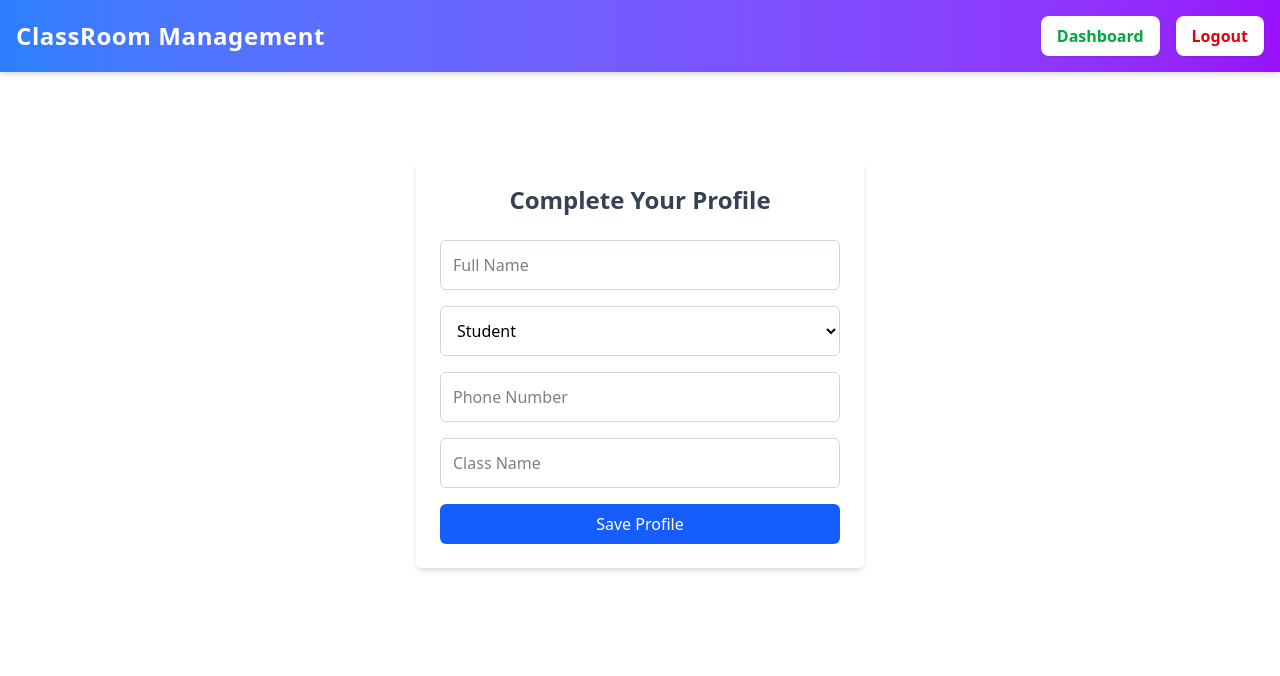
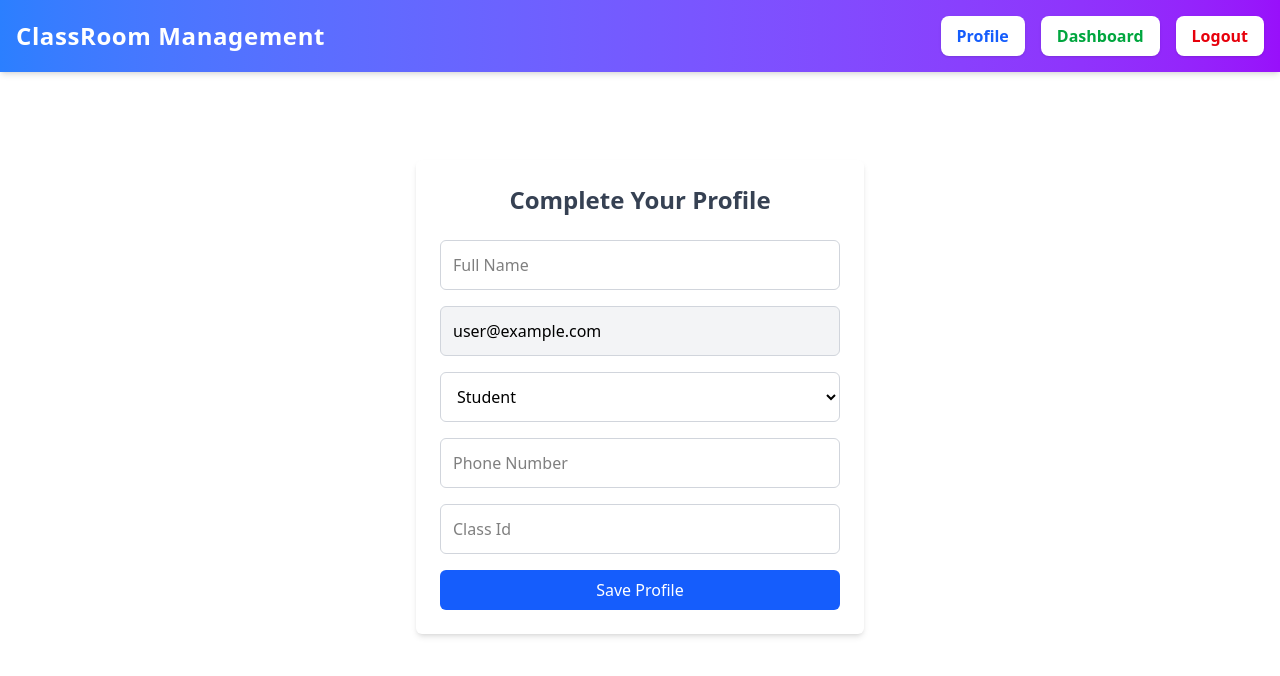
Before and after one commit to ShudarsanRegmi/ClassMgmtSysOS-, a React (Vite) app in the folder frontend-classmgmt/: page /profile-form in a window 1280 px wide. Shown: the top 676 px of the page. Built offline with nearby package versions, Linux system fonts and the light colour scheme; no server answers; sample sign-in values are in the browser's storage.

Commit message:
User profile page was developed

```diff
--- a/frontend-classmgmt/src/App.jsx
+++ b/frontend-classmgmt/src/App.jsx
@@ -40,6 +40,14 @@ function App() {
         </>
       ) : (
         <>
+
+        <Link
+          to="/profile"
+          className="px-4 py-2 bg-white text-blue-600 font-semibold rounded-lg shadow hover:bg-gray-100 transition duration-300"
+        >
+          Profile
+        </Link>
+
           <Link
             to="/dashboard"
             className="px-4 py-2 bg-white text-green-600 font-semibold rounded-lg shadow hover:bg-gray-100 transition duration-300"
--- a/frontend-classmgmt/src/components/Profile.jsx
+++ b/frontend-classmgmt/src/components/Profile.jsx
@@ -3,7 +3,10 @@ import axios from 'axios';
 import { auth } from '../firebase'; // make sure this points to your firebase config
 import { getIdToken } from 'firebase/auth';
 
+
 const Profile = () => {
+
+
   const [user, setUser] = useState(null);
   const [loading, setLoading] = useState(true);
 
--- a/frontend-classmgmt/src/components/ProfileForm.jsx
+++ b/frontend-classmgmt/src/components/ProfileForm.jsx
@@ -2,13 +2,19 @@ import React, { useState } from "react";
 import { useNavigate } from "react-router-dom";
 import axios from "axios";
 import { getAuth } from "firebase/auth";
+import { useAuth } from '../context/AuthContext';
 
 const ProfileForm = () => {
+  const {currentUser} = useAuth(); // getting the state via context API
+  console.log(currentUser)
+  const [email, setEmail] = useState(currentUser?.email || "");
   const [name, setName] = useState("");
   const [role, setRole] = useState("student");
   const [phone, setPhone] = useState("");
-  const [className, setClassName] = useState("");
+  const [classId, setclassId] = useState("");
   const [error, setError] = useState("");
+
+
 
   const navigate = useNavigate();
 
@@ -28,7 +34,7 @@ const ProfileForm = () => {
 
       await axios.post(
         "http://localhost:3001/api/complete-profile",
-        { name, role, phone, className },
+        { name, email, role, phone, classId, email },
         {
           headers: {
             Authorization: `Bearer ${token}`,
@@ -60,6 +66,14 @@ const ProfileForm = () => {
           required
         />
 
+        <input
+          type="email"
+          placeholder="Email"
+          className="w-full border border-gray-300 rounded-md p-3 bg-gray-100 cursor-not-allowed"
+          value={email}
+          disabled
+        />
+
         <select
           className="w-full border border-gray-300 rounded-md p-3"
           value={role}
@@ -80,10 +94,10 @@ const ProfileForm = () => {
 
         <input
           type="text"
-          placeholder="Class Name"
+          placeholder="Class Id"
           className="w-full border border-gray-300 rounded-md p-3"
-          value={className}
-          onChange={(e) => setClassName(e.target.value)}
+          value={classId}
+          onChange={(e) => setclassId(e.target.value)}
           required
         />
 
```
Also changed, not shown: 2 other files (tests, documents, lock files or other folders).
